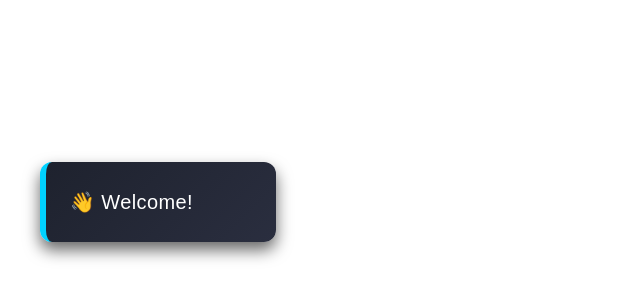
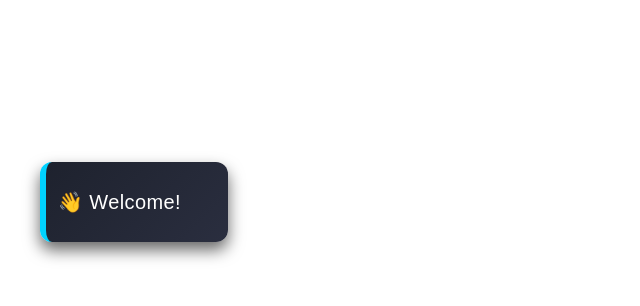
Before and after one commit to trink005/animated-lower-third, a plain HTML site: page index.html in a window 1280 px wide. Shown: the part 494-800 px from the top of the page, without its empty margins (0-640 px from the left). Drawn offline with Linux system fonts and the light colour scheme; a web font is replaced by a local one.

Commit message:
Update style.css

```diff
--- a/style.css
+++ b/style.css
@@ -28,7 +28,7 @@ body, html {
     border-radius: 1.5vh;
     box-shadow: 0 1vh 2vh rgba(0,0,0,0.6);
 
-    padding: 0 3vh; /* Padding scales relative to screen */
+    padding: 0 1.5vh; /* Padding scales relative to screen */
     overflow: hidden;
     transform: translateZ(0);
 }
```
